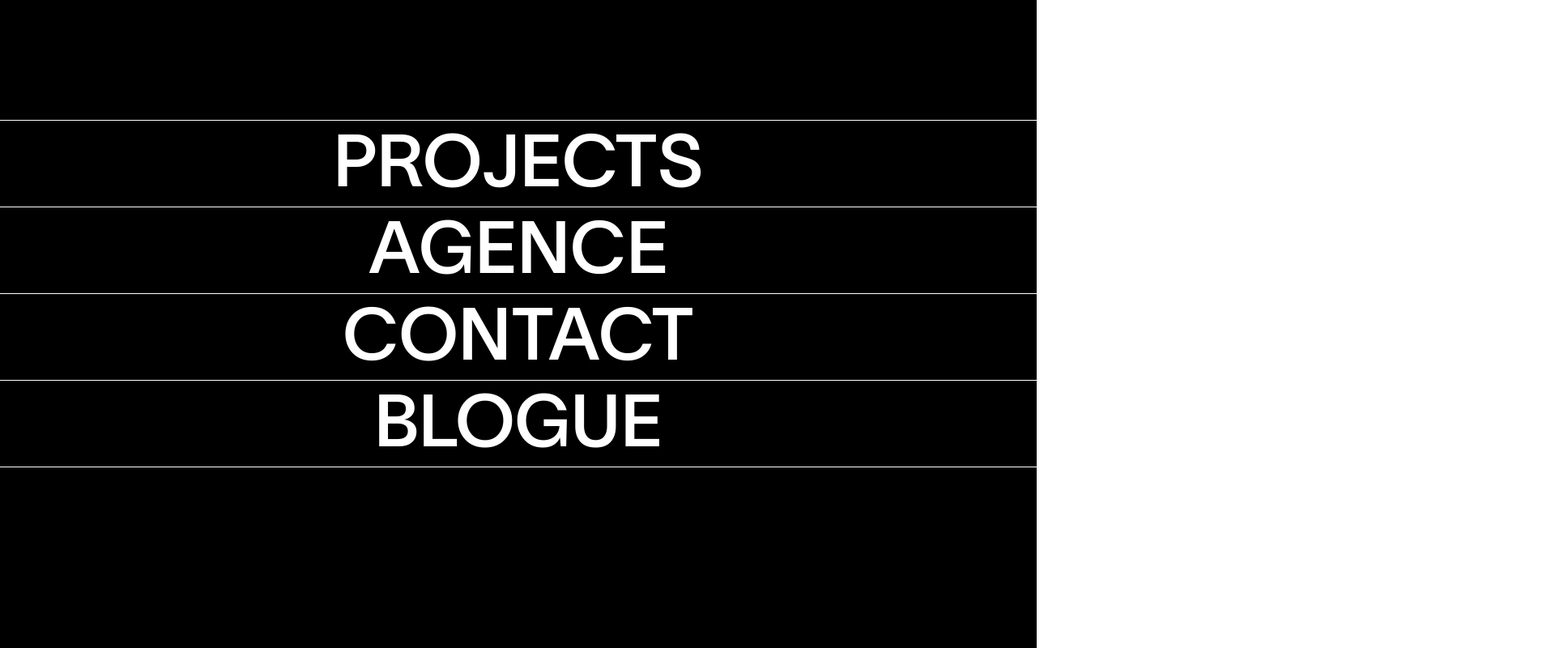
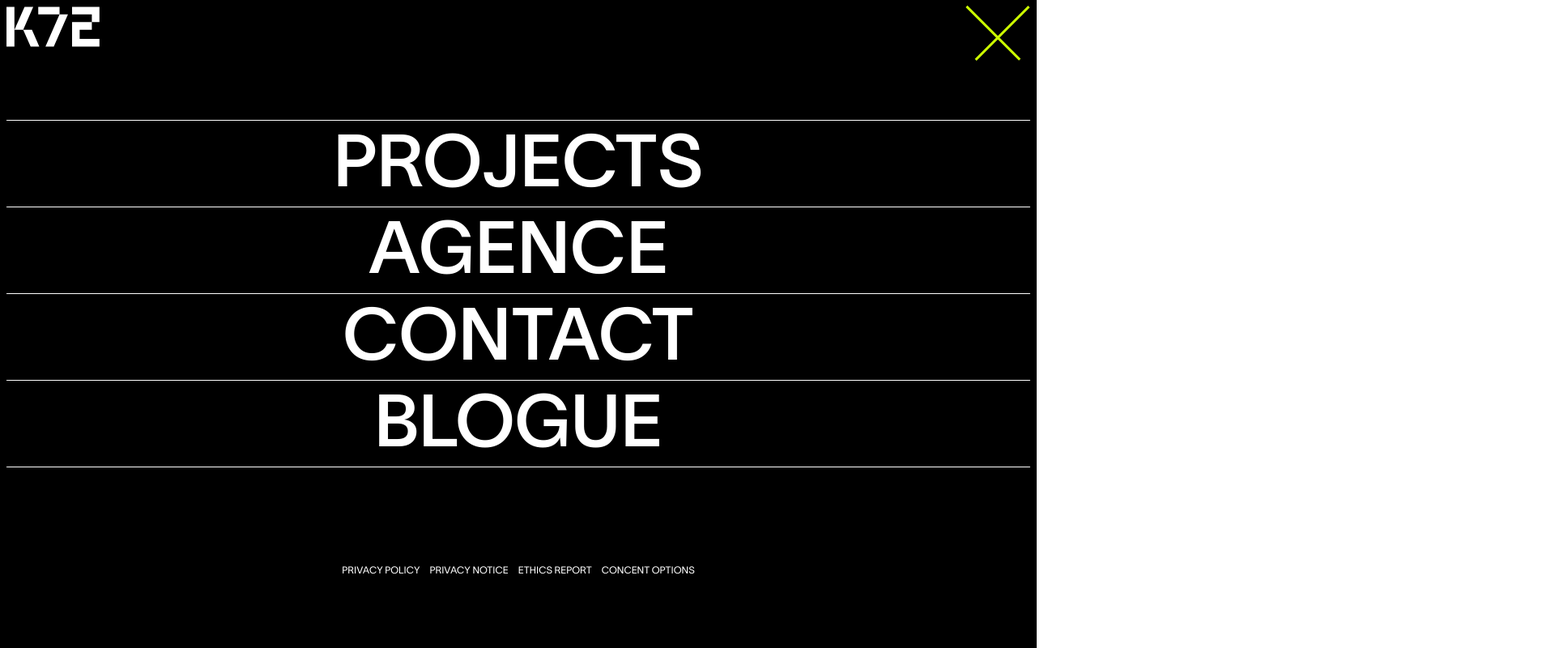
Before and after one commit to Exploring-glitch/Animated-Project, a React app in the folder frontend/: page / in a window 1280 px wide. Shown: the top 800 px of the page at 81% size, 1920 px wide, since content can reach past the window. Built offline with nearby package versions, Linux system fonts and the light colour scheme; the HTML template or start-up script is replaced by a standard one.

Commit message:
created the nav bar

```diff
--- a/frontend/src/components/navigation/FullScreenNavbar.jsx
+++ b/frontend/src/components/navigation/FullScreenNavbar.jsx
@@ -2,8 +2,26 @@ import React from 'react'
 
 const mainNavbar = () => {
   return (
-    <div className='h-screen w-screen bg-black text-white py-37 font-[font2]'>
+    <div className='h-screen w-screen bg-black text-white overflow-hidden p-2 font-[font2]'>
+      <div>
 
+      </div>
+
+      <div>
+        <div className='flex justify-between'>
+          <div>
+            <svg xmlns="http://www.w3.org/2000/svg" width="115" height="50" viewBox="0 0 103 44" fill='white'>
+              <path fillRule="evenodd" d="M35.1441047,8.4486911 L58.6905011,8.4486911 L58.6905011,-1.3094819e-14 L35.1441047,-1.3094819e-14 L35.1441047,8.4486911 Z M20.0019577,0.000230366492 L8.83414254,25.3433089 L18.4876971,25.3433089 L29.5733875,0.000230366492 L20.0019577,0.000230366492 Z M72.5255345,0.000691099476 L72.5255345,8.44846073 L94.3991559,8.44846073 L94.3991559,16.8932356 L72.5275991,16.8932356 L72.5275991,19.5237906 L72.5255345,19.5237906 L72.5255345,43.9274346 L102.80937,43.9274346 L102.80937,35.4798953 L80.9357483,35.4798953 L80.9357483,25.3437696 L94.3996147,25.3428482 L94.3996147,16.8953089 L102.80937,16.8953089 L102.80937,0.000691099476 L72.5255345,0.000691099476 Z M-1.30398043e-14,43.9278953 L8.78642762,43.9278953 L8.78642762,0.0057591623 L-1.30398043e-14,0.0057591623 L-1.30398043e-14,43.9278953 Z M58.6849955,8.4486911 L43.1186904,43.9274346 L52.3166592,43.9274346 L67.9877996,8.4486911 L58.6849955,8.4486911 Z M18.4688864,25.3437696 L26.7045278,43.9278953 L36.2761871,43.9278953 L28.1676325,25.3375497 L18.4688864,25.3437696 Z"></path>
+            </svg>
+          </div>
+
+          <div className='relative h-20 w-20 cursor-pointer'>
+            <div className='absolute h-[7.3vw] w-[0.2vw] -rotate-45 origin-top bg-[#CCFF00]'></div>
+            <div className='absolute h-[7.3vw] w-[0.2vw] right-0 rotate-45 origin-top bg-[#CCFF00]'></div>
+          </div>
+        </div>
+
+        <div className='py-15'>
           <div className='link relative border-t-[0.1vw] text-center'>
             <h1 className='uppercase text-[7vw] leading-0 p-12 pt-14.5'>Projects</h1>
 
@@ -88,6 +106,15 @@ const mainNavbar = () => {
             </div>
           </div>
         </div>
+
+        <div className='flex justify-center mt-15 gap-3 uppercase font-[font1] '>
+          <h6 className='text-xs hover:text-[#CCFF00] hover:duration-100'>Privacy Policy</h6>
+          <h6 className='text-xs hover:text-[#CCFF00] hover:duration-100'>Privacy Notice</h6>
+          <h6 className='text-xs hover:text-[#CCFF00] hover:duration-100'>Ethics Report</h6>
+          <h6 className='text-xs hover:text-[#CCFF00] hover:duration-100'>Concent Options</h6>
+        </div>
+      </div>
+    </div>
   )
 }
 
```
Lines whose indentation alone changed are shown as unchanged.
